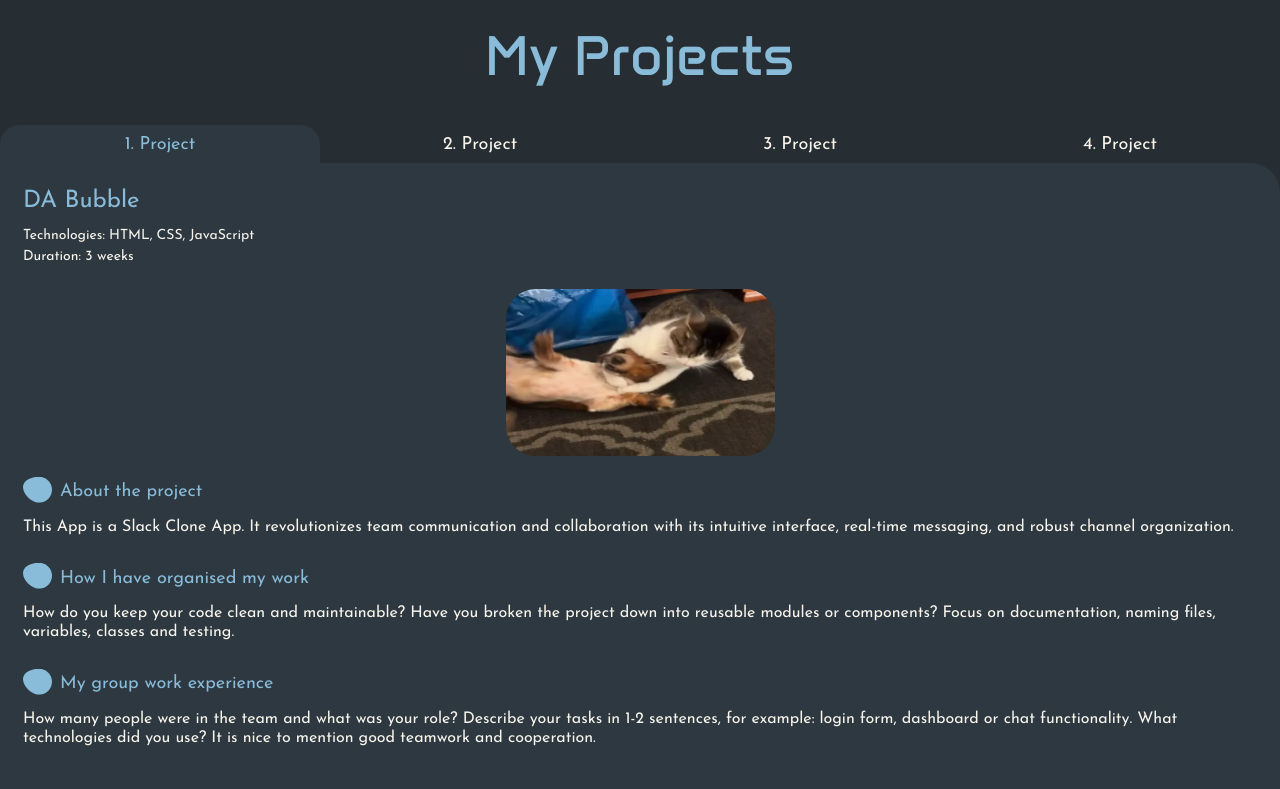
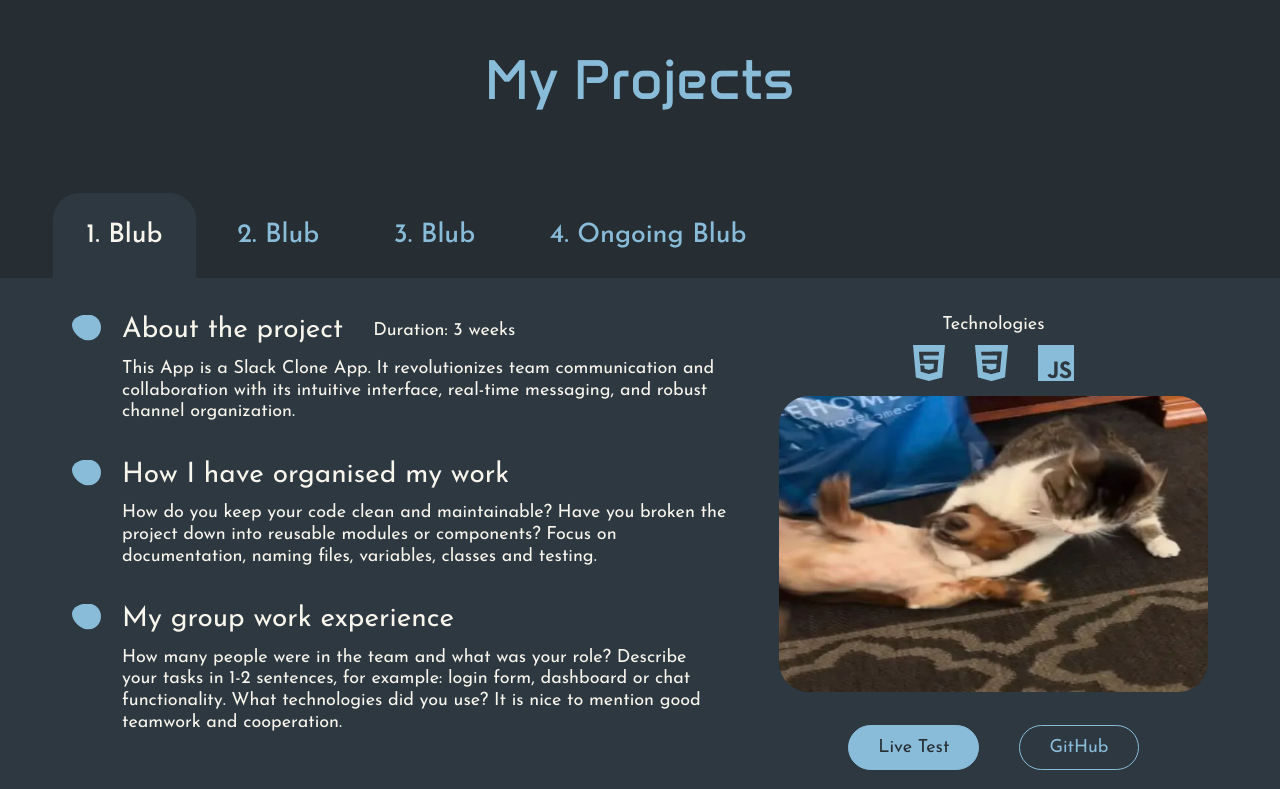
Before and after one commit to rekyi/portfolio, an Angular app: page / in a window 1280 px wide. Shown: the part 1900-2689 px from the top of the page. Built offline with nearby package versions, Linux system fonts and the light colour scheme.

Commit message:
add project-card desktop styling

```diff
--- a/src/app/pages/home/components/projects/project-card/project-card.html
+++ b/src/app/pages/home/components/projects/project-card/project-card.html
@@ -2,7 +2,7 @@
   <div class="meta">
     <h3 class="title">{{ project().title }}</h3>
     <div class="technologies">
-      <span class="technologies-label">Technologies:</span>
+      <span class="technologies-label">Technologies</span>
       <ul class="technology-list">
         @for (technology of project().technologies; track technology.name) {
           <li class="technology">
@@ -41,7 +41,12 @@
 
   <div class="details">
     <div class="detail">
-      <h4 class="detail-title">About the project</h4>
+      <div class="detail-head">
+        <h4 class="detail-title">About the project</h4>
+        @if (project().duration; as duration) {
+          <p class="about-duration">Duration: {{ duration }}</p>
+        }
+      </div>
       <p class="detail-text">{{ project().about }}</p>
     </div>
     @if (project().workProcess; as workProcess) {
--- a/src/app/pages/home/components/projects/project-card/project-card.scss
+++ b/src/app/pages/home/components/projects/project-card/project-card.scss
@@ -9,12 +9,28 @@
   padding: 1.5rem 1.4375rem 2.3125rem;
 
   @include flex(column, start, stretch, 1.4375rem);
+
+  @include desktop {
+    padding: 2.25rem var(--element-project-padding) 1.75rem;
+
+    display: grid;
+    grid-template-columns: minmax(0, 691fr) minmax(0, 453fr);
+    grid-template-rows: auto auto auto 1fr;
+    gap: 0.9375rem 3.25rem;
+  }
 }
 
 .meta {
   font-size: 0.875rem;
 
   @include flex(column, start, start, 0.3125rem);
+
+  @include desktop {
+    font-size: 1.125rem;
+
+    grid-area: 1 / 2;
+    align-items: center;
+  }
 }
 
 .title {
@@ -23,11 +39,28 @@
   color: var(--primary-clr);
   font-size: 1.5rem;
   font-weight: 400;
+
+  @include desktop {
+    @include visually-hidden;
+  }
 }
 
 .technologies {
   flex-wrap: wrap;
   @include flex(row, start, center, 0.25rem);
+
+  @include desktop {
+    flex-direction: column;
+    gap: 0.5625rem;
+  }
+}
+
+.technologies-label::after {
+  content: ':';
+
+  @include desktop {
+    content: none;
+  }
 }
 
 .technology-list {
@@ -37,18 +70,50 @@
 
   flex-wrap: wrap;
   @include flex(row, start, center, 0.25rem);
+
+  @include desktop {
+    justify-content: center;
+    gap: 1.875rem;
+  }
 }
 
 .technology:not(:last-child)::after {
   content: ',';
+
+  @include desktop {
+    content: none;
+  }
 }
 
 .technology img {
   display: none;
+
+  @include desktop {
+    width: auto;
+    height: 36px;
+
+    display: block;
+  }
+}
+
+.technology-name {
+  @include desktop {
+    @include visually-hidden;
+  }
+}
+
+.duration {
+  @include desktop {
+    display: none;
+  }
 }
 
 .preview {
   @include flex(row, center, center);
+
+  @include desktop {
+    grid-area: 2 / 2;
+  }
 }
 
 .preview img,
@@ -59,6 +124,11 @@
   border-radius: 1.875rem;
 
   object-fit: cover;
+
+  @include desktop {
+    width: 100%;
+    aspect-ratio: 453 / 312;
+  }
 }
 
 .coming-soon {
@@ -71,10 +141,27 @@
 .details {
   flex-grow: 1;
   @include flex(column, start, stretch, 1.75rem);
+
+  @include desktop {
+    grid-row: 1 / -1;
+    grid-column: 1;
+    gap: 2.25rem;
+  }
 }
 
 .detail {
   @include flex(column, start, stretch, 0.8125rem);
+
+  @include desktop {
+    gap: 0.625rem;
+  }
+}
+
+.detail-head {
+  @include desktop {
+    flex-wrap: wrap;
+    @include flex(row, start, center, 0.5rem 1.875rem);
+  }
 }
 
 .detail-title {
@@ -93,6 +180,31 @@
 
     background: url('/icons/ellipse_card.svg') center / contain no-repeat;
   }
+
+  @include desktop {
+    color: var(--secondary-clr);
+    font-size: 1.75rem;
+
+    gap: 1.3125rem;
+  }
+}
+
+.about-duration {
+  display: none;
+
+  @include desktop {
+    font-size: 1.125rem;
+
+    display: block;
+  }
+}
+
+.detail-text {
+  @include desktop {
+    padding-left: 3.125rem;
+
+    font-size: 1.125rem;
+  }
 }
 
 .links {
@@ -100,6 +212,13 @@
 
   flex-wrap: wrap;
   @include flex(row, center, center, 1rem);
+
+  @include desktop {
+    margin-top: 1.125rem;
+
+    grid-area: 3 / 2;
+    gap: 2.5rem;
+  }
 }
 
 .card-btn {
@@ -107,4 +226,10 @@
 
   font-size: 0.875rem;
   line-height: 1.2;
+
+  @include desktop {
+    padding: 0.6875rem 1.8125rem;
+
+    font-size: 1.125rem;
+  }
 }
--- a/src/app/pages/home/components/projects/projects.data.ts
+++ b/src/app/pages/home/components/projects/projects.data.ts
@@ -9,7 +9,7 @@ const PLACEHOLDER_TECHNOLOGIES: Skill[] = [
 
 export const PROJECTS: Project[] = [
   {
-    title: 'DA Bubble',
+    title: 'Blub',
     duration: '3 weeks',
     technologies: PLACEHOLDER_TECHNOLOGIES,
     about:
@@ -23,7 +23,7 @@ export const PROJECTS: Project[] = [
     githubUrl: 'blub',
   },
   {
-    title: 'Sharkie',
+    title: 'Blub',
     duration: '5 weeks',
     technologies: PLACEHOLDER_TECHNOLOGIES,
     about:
@@ -37,7 +37,7 @@ export const PROJECTS: Project[] = [
     githubUrl: 'blub',
   },
   {
-    title: 'Join',
+    title: 'Blub',
     duration: '2 months',
     technologies: PLACEHOLDER_TECHNOLOGIES,
     about:
@@ -51,7 +51,7 @@ export const PROJECTS: Project[] = [
     githubUrl: 'blub',
   },
   {
-    title: 'Ongoing Project',
+    title: 'Ongoing Blub',
     technologies: PLACEHOLDER_TECHNOLOGIES,
     isOngoing: true,
     about:
--- a/src/app/pages/home/components/projects/projects.scss
+++ b/src/app/pages/home/components/projects/projects.scss
@@ -5,21 +5,37 @@ section {
   padding-inline: 0;
 
   line-height: 1.2;
+
+  @include desktop {
+    --element-project-padding: max(4.5rem, (100% - 75rem) / 2);
+
+    padding-top: 6.5rem;
+  }
 }
 
 .tabs {
   margin-top: 2.25rem;
 
   display: flex;
+
+  @include desktop {
+    margin-top: 5rem;
+    padding-inline: calc(var(--element-project-padding) - 1.1875rem);
+
+    gap: 0.5rem;
+  }
 }
 
 .tab {
+  --color-tab: var(--secondary-clr);
+  --color-tab-active: var(--primary-clr);
+
   padding: 0.5625rem 0 0.4375rem;
   border: none;
   border-radius: 1.25rem 1.25rem 0 0;
 
   background-color: transparent;
-  color: var(--secondary-clr);
+  color: var(--color-tab);
   font-size: clamp(0.875rem, 4.6vw, 1.125rem);
 
   flex: 1;
@@ -30,11 +46,11 @@ section {
 
   &.is-active {
     background-color: var(--color-card);
-    color: var(--primary-clr);
+    color: var(--color-tab-active);
   }
 
   @include hover {
-    color: var(--primary-clr);
+    color: var(--color-tab-active);
   }
 
   @include focus-ring;
@@ -42,10 +58,33 @@ section {
   @media (prefers-reduced-motion: reduce) {
     transition: none;
   }
+
+  @include desktop {
+    --color-tab: var(--primary-clr);
+    --color-tab-active: var(--secondary-clr);
+
+    padding: 1em 1.25em;
+    border-radius: 1em 1em 0 0;
+
+    font-size: clamp(1.375rem, 2.0833vw, 1.875rem);
+    font-weight: 500;
+
+    flex: none;
+  }
+}
+
+.tab-mobile {
+  @include desktop {
+    display: none;
+  }
 }
 
 .tab-desktop {
   display: none;
+
+  @include desktop {
+    display: inline;
+  }
 }
 
 .tab-panel {
@@ -62,6 +101,10 @@ section {
   &.is-last-active {
     border-top-right-radius: 0;
   }
+
+  @include desktop {
+    border-radius: 0;
+  }
 }
 
 .card {
--- a/src/styles/_mixins.scss
+++ b/src/styles/_mixins.scss
@@ -32,6 +32,16 @@
   }
 }
 
+@mixin visually-hidden {
+  position: absolute;
+  width: 1px;
+  height: 1px;
+  overflow: hidden;
+  clip-path: inset(50%);
+
+  white-space: nowrap;
+}
+
 @mixin focus-ring($color: var(--primary-clr)) {
   &:focus-visible {
     outline: 2px solid $color;
```
